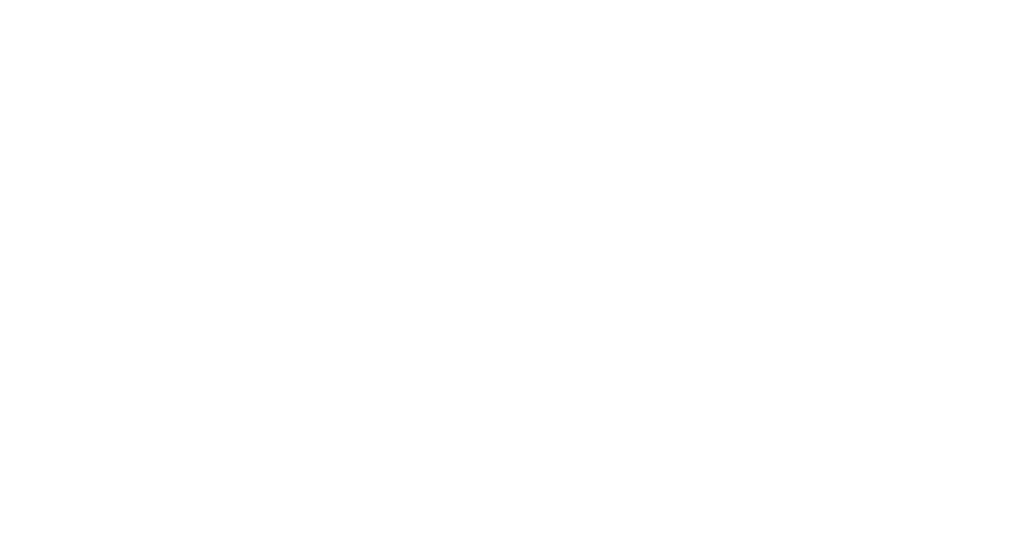
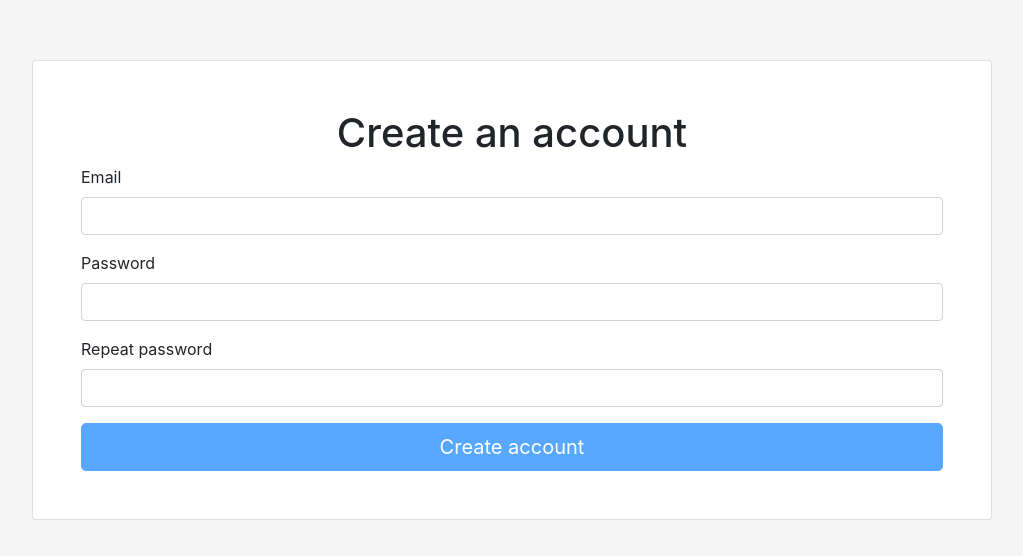
Before and after one commit to dario-nunez/GDATool, an Angular app in the folder website-ui/: page /signUp in a window 1280 px wide. Before the commit this address led to /. Shown: the part 110-666 px from the top of the page, without its empty margins (128-1151 px from the left). Built offline with nearby package versions, Linux system fonts and the light colour scheme.

Commit message:
Add a basic sign up page, a password match directive and models

```diff
--- a/website-ui/src/app/app-routing.module.ts
+++ b/website-ui/src/app/app-routing.module.ts
@@ -2,10 +2,12 @@
 import { Routes, RouterModule } from '@angular/router';
 import { MarketingPageComponent } from './marketing-page/marketing-page.component';
 import { LogInPageComponent } from './log-in-page/log-in-page.component';
+import { SignUpPageComponent } from './sign-up-page/sign-up-page.component';
 
 const routes: Routes = [
   {path: "", component: MarketingPageComponent},
-  {path: "logIn", component: LogInPageComponent}
+  {path: "logIn", component: LogInPageComponent},
+  {path: "signUp", component: SignUpPageComponent}
 ];
 
 @NgModule({
--- a/website-ui/src/app/app.module.ts
+++ b/website-ui/src/app/app.module.ts
@@ -7,12 +7,16 @@
 import { AppComponent } from './app.component';
 import { MarketingPageComponent } from './marketing-page/marketing-page.component';
 import { LogInPageComponent } from './log-in-page/log-in-page.component';
+import { SignUpPageComponent } from './sign-up-page/sign-up-page.component';
+import { PasswordMathcValidatorDirective } from "./sign-up-page/password-match.directive";
 
 @NgModule({
   declarations: [
     AppComponent,
     MarketingPageComponent,
-    LogInPageComponent
+    LogInPageComponent,
+    SignUpPageComponent,
+    PasswordMathcValidatorDirective
   ],
   imports: [
     BrowserModule,
--- a/website-ui/src/app/log-in-page/log-in-page.component.css
+++ b/website-ui/src/app/log-in-page/log-in-page.component.css
@@ -0,0 +1,41 @@
+.form-body {
+    display: -ms-flexbox;
+    display: flex;
+    height: 100vh;
+    -ms-flex-align: center;
+    align-items: center;
+    padding-top: 40px;
+    padding-bottom: 40px;
+    background-color: #f5f5f5;
+  }
+
+.form-signin {
+    width: 100%;
+    max-width: 350px;
+    padding: 15px;
+    margin: auto;
+}
+
+  .form-signin .checkbox {
+    font-weight: 400;
+  }
+  .form-signin .form-control {
+    position: relative;
+    box-sizing: border-box;
+    height: auto;
+    padding: 10px;
+    font-size: 16px;
+  }
+  .form-signin .form-control:focus {
+    z-index: 2;
+  }
+  .form-signin input[type="email"] {
+    margin-bottom: -1px;
+    border-bottom-right-radius: 0;
+    border-bottom-left-radius: 0;
+  }
+  .form-signin input[type="password"] {
+    margin-bottom: 10px;
+    border-top-left-radius: 0;
+    border-top-right-radius: 0;
+  }
--- a/website-ui/src/app/log-in-page/log-in-page.component.html
+++ b/website-ui/src/app/log-in-page/log-in-page.component.html
@@ -1,11 +1,10 @@
-<div class="container p-5" style="width: 500px;">
 <div class="form-body text-center">
     <div class="form-signin card p-5">
         <form class="needs-validation" (ngSubmit)="login()" #loginForm="ngForm">
             <h1 class="mb-4">Log in</h1>
             <div class="form-group">
-                    <input type="email" class="form-control" id="email" name="email" [(ngModel)]="loginForm.email"
-                        placeholder="Email" required email #email="ngModel">
+                <input type="email" class="form-control" id="email" name="email" [(ngModel)]="loginForm.email" placeholder="Email" required email
+                    #email="ngModel">
                 <div [hidden]="email.valid || email.pristine" class="alert alert-danger">
                     <div *ngIf="email.errors && email.errors.required">
                         Name is required.
@@ -16,8 +15,8 @@
                 </div>
             </div>
             <div class="form-group">
-                    <input type="password" class="form-control" id="password" name="password"
-                        [(ngModel)]="loginForm.password" placeholder="Password" required #password="ngModel">
+                <input type="password" class="form-control" id="password" name="password" [(ngModel)]="loginForm.password" placeholder="Password" required
+                    #password="ngModel">
                 <div [hidden]="password.valid || password.pristine" class="alert alert-danger">
                     <div *ngIf="password.errors && password.errors.required">
                         This field is required.
@@ -27,9 +26,7 @@
             <button class="btn btn-lg btn-primary btn-block" type="submit">Sign in</button>
         </form>
 
-            <button class="mt-2 btn btn-lg btn-outline-primary btn-block" [routerLink]="['/signUp']"
-                formnovalidate>Create an
+        <button class="mt-2 btn btn-lg btn-outline-primary btn-block" [routerLink]="['/signUp']" formnovalidate>Create an
             account</button>
     </div>
 </div>
-</div>
--- /dev/null
+++ b/website-ui/src/app/sign-up-page/password-match.directive.ts
@@ -0,0 +1,14 @@
+import { Directive, Input } from "@angular/core";
+import { ValidatorFn, FormGroup, ValidationErrors, NG_VALIDATORS, Validator, AbstractControl } from "@angular/forms";
+
+@Directive({
+    selector: "[appPasswordMatch]",
+    providers: [{ provide: NG_VALIDATORS, useExisting: PasswordMathcValidatorDirective, multi: true }]
+})
+export class PasswordMathcValidatorDirective implements Validator {
+    @Input("appPasswordMatch") password: string;
+
+    validate(control: AbstractControl): ValidationErrors | null {
+        return this.password && control.value && this.password === control.value ? null : { passwordMatch: true };
+    }
+}
--- /dev/null
+++ b/website-ui/src/app/sign-up-page/sign-up-page.component.css
@@ -0,0 +1,16 @@
+.form-body {
+    display: -ms-flexbox;
+    display: flex;
+    -ms-flex-align: center;
+    align-items: center;
+    padding-top: 40px;
+    padding-bottom: 40px;
+    height: 100vh;
+    background-color: #f5f5f5;
+  }
+
+  .container {
+    max-width: 960px;
+  }
+
+  .lh-condensed { line-height: 1.25; }
--- /dev/null
+++ b/website-ui/src/app/sign-up-page/sign-up-page.component.html
@@ -0,0 +1,53 @@
+<div class="container-fluid form-body">
+    <div class="container card p-5">
+        <h1 class="text-center">Create an account</h1>
+
+        <form class="needs-validation" #userForm="ngForm" (ngSubmit)="createUser()">
+            <div class="row">
+                <div class="form-group col-md-12 mb-3">
+                    <label for="email">Email</label>
+                    <input type="email" class="form-control" id="email" name="email" [(ngModel)]="user.email" placeholder="" required email
+                      #email="ngModel">
+                    <div [hidden]="email.valid || email.pristine" class="alert alert-danger">
+                        <div *ngIf="email.errors && email.errors.required">
+                            Name is required.
+                        </div>
+                        <div *ngIf="email.errors && email.errors.email">
+                            Invalid email address.
+                        </div>
+                    </div>
+                </div>
+
+                <div class="form-group col-md-12 mb-3">
+                    <label for="password">Password</label>
+                    <input type="password" class="form-control" id="password" name="password" [(ngModel)]="user.password" minlength="6"
+                    required #password="ngModel">
+                    <div [hidden]="password.valid || password.pristine" class="alert alert-danger">
+                        <div *ngIf="password.errors && password.errors.required">
+                            This field is required.
+                        </div>
+                        <div *ngIf="password.errors && password.errors.minlength">
+                            The password should be at least 6 charachters long
+                        </div>
+                    </div>
+                </div>
+
+                <div class="form-group col-md-12 mb-3">
+                    <label for="repeatPassword">Repeat password</label>
+                    <input type="password" class="form-control" id="repeatPassword" name="repeatPassword" [(ngModel)]="repeatedPassword"
+                        required #repeatPassword="ngModel" appPasswordMatch="{{user.password}}">
+                    <div [hidden]="repeatPassword.valid || repeatPassword.pristine" class="alert alert-danger">
+                        <div *ngIf="repeatPassword.errors && repeatPassword.errors.required">
+                            This field is required.
+                        </div>
+                        <div *ngIf="repeatPassword.errors && repeatPassword.errors.passwordMatch">
+                            Passwords do not match.
+                        </div>
+                    </div>
+                </div>
+            </div>
+
+            <button class="btn btn-primary btn-lg btn-block" type="submit" [disabled]="!userForm.form.valid">Create account</button>
+        </form>
+    </div>
+</div>
--- /dev/null
+++ b/website-ui/src/app/sign-up-page/sign-up-page.component.ts
@@ -0,0 +1,26 @@
+import { Component, OnInit } from '@angular/core';
+import { IUser } from "src/models/user.model";
+
+@Component({
+  selector: 'app-sign-up-page',
+  templateUrl: './sign-up-page.component.html',
+  styleUrls: ['./sign-up-page.component.css']
+})
+export class SignUpPageComponent implements OnInit {
+
+  public user: IUser;
+  public repeatedPassword: string;
+  constructor() { }
+
+  ngOnInit() {
+    this.user = {
+      email: "",
+      username: "",
+      password: ""
+    } as IUser;
+  }
+
+  createUser() {
+    console.log("Create user button clicked");
+  }
+}
```
Also changed, not shown: website-ui/src/models/user.model.ts (added, +8 -0 lines), 1 other file (tests, documents, lock files or other folders). Lines whose indentation alone changed are shown as unchanged.
